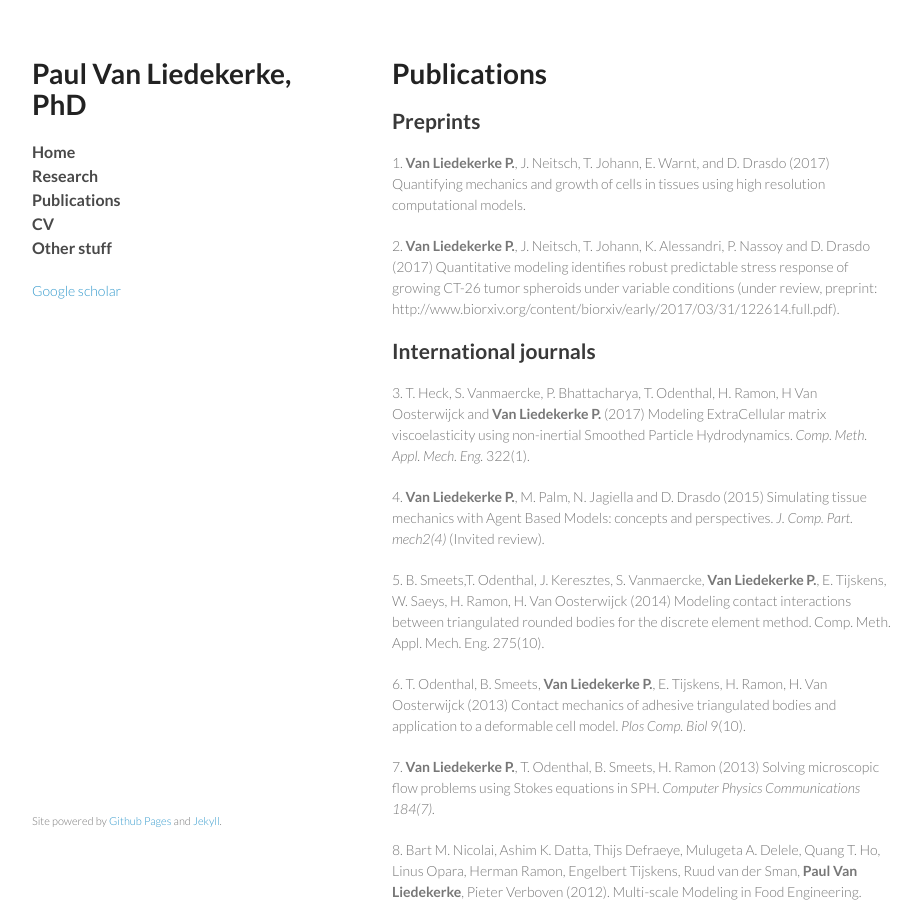
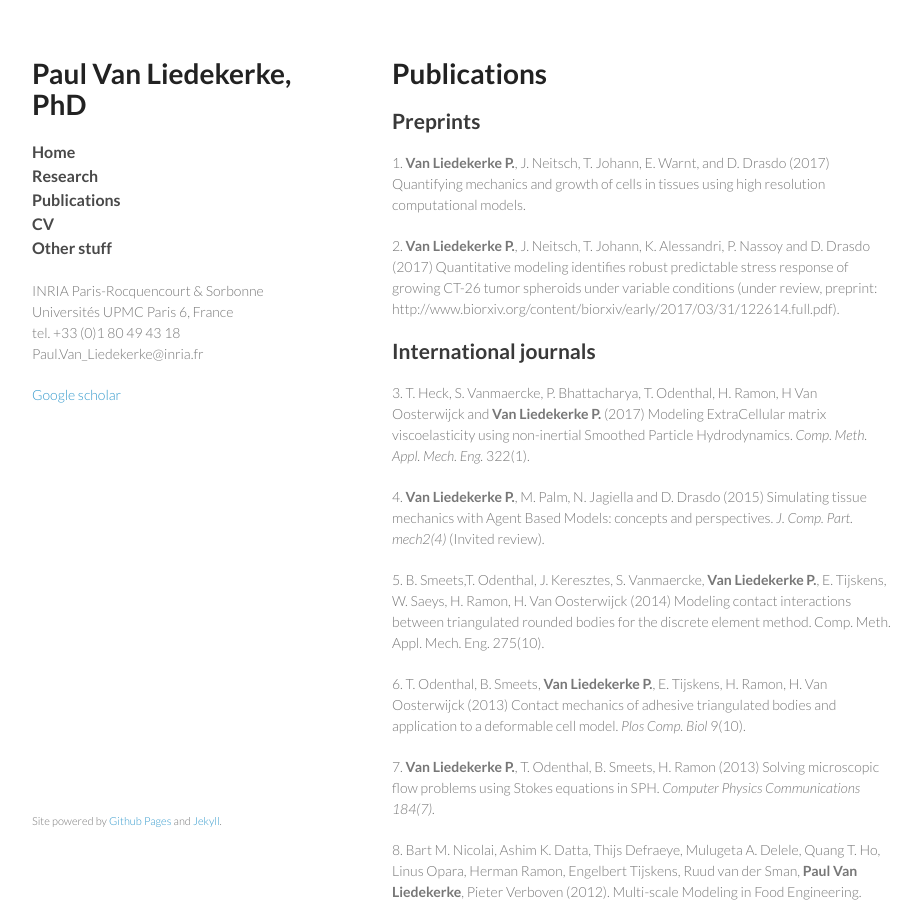
Before and after one commit to paulvanliedekerke/wittgenstein, a Jekyll site: the page publi.html, which Jekyll copies as it is, in a window 1280 px wide and 900 px high. Shown: the whole window, without its empty margins (178-1097 px from the left). Built offline with Jekyll 4.4.1, drawn with Linux system fonts in a browser that asks for light colours; Markdown is read by kramdown in place of the engine named in the settings.

Commit message:
Update publi.html

```diff
--- a/publi.html
+++ b/publi.html
@@ -24,6 +24,13 @@
 	   <a href="cv.html">CV</a><br>
           <a href="other.html">Other stuff</a><br>
         </p>
+
+	       <p></p>
+
+	  <p>INRIA Paris-Rocquencourt & Sorbonne Universités UPMC Paris 6, France <br>
+	     tel. +33 (0)1 80 49 43 18 <br>
+	     Paul.Van_Liedekerke@inria.fr
+</p>
 
 	<p></p>
 	<a href="https://scholar.google.fr/citations?user=oHAsY3oAAAAJ&hl=fr">Google scholar</a><br>
```
